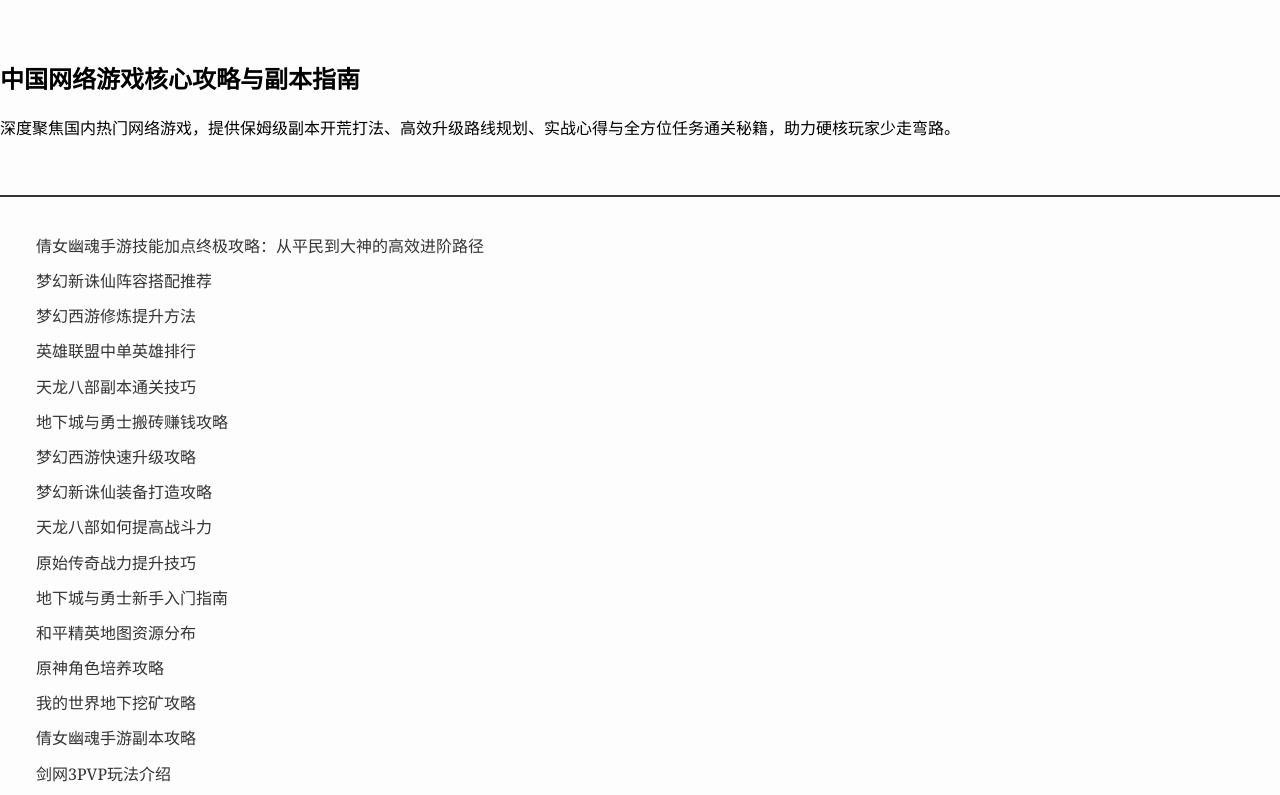
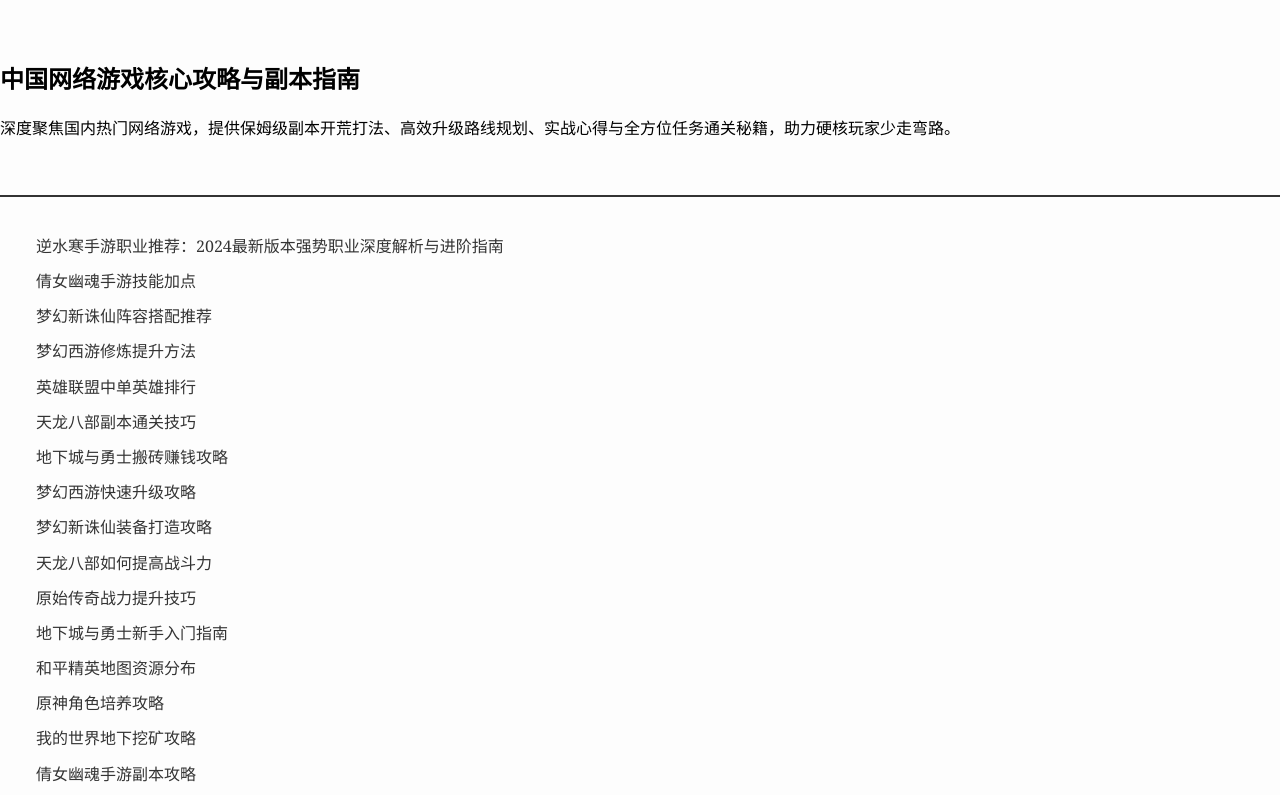
Before and after one commit to wangfang-888/wangfang-888.github.io, a plain HTML site: page index.html in a window 1280 px wide. Shown: the top 795 px of the page. Drawn offline with Linux system fonts and the light colour scheme.

Commit message:
sync root index for spiders

```diff
--- a/index.html
+++ b/index.html
@@ -21,7 +21,8 @@
 <body class="hub_oxciu">
     <section class="hub_uxmrr"><div><h1>中国网络游戏核心攻略与副本指南</h1><p>深度聚焦国内热门网络游戏，提供保姆级副本开荒打法、高效升级路线规划、实战心得与全方位任务通关秘籍，助力硬核玩家少走弯路。</p></div></section>
     <div class="hub_ynrtc" role="main"><section><ul class="hub_cqsgm">
-<li><a href="https://wangfang-888.github.io/cn-mmo-wiki/docs/2026-11-14-fa5cda.html">倩女幽魂手游技能加点终极攻略：从平民到大神的高效进阶路径</a></li>
+<li><a href="https://wangfang-888.github.io/cn-mmo-wiki/docs/2026-11-15-c89ce2.html">逆水寒手游职业推荐：2024最新版本强势职业深度解析与进阶指南</a></li>
+                <li><a href="https://wangfang-888.github.io/cn-mmo-wiki/docs/2026-11-14-fa5cda.html">倩女幽魂手游技能加点</a></li>
                 <li><a href="https://wangfang-888.github.io/cn-mmo-wiki/docs/2026-11-14-8a5af7.html">梦幻新诛仙阵容搭配推荐</a></li>
                 <li><a href="https://wangfang-888.github.io/cn-mmo-wiki/docs/2026-11-13-cea868.html">梦幻西游修炼提升方法</a></li>
                 <li><a href="https://wangfang-888.github.io/cn-mmo-wiki/docs/2026-11-12-6f3dd2.html">英雄联盟中单英雄排行</a></li>
```
